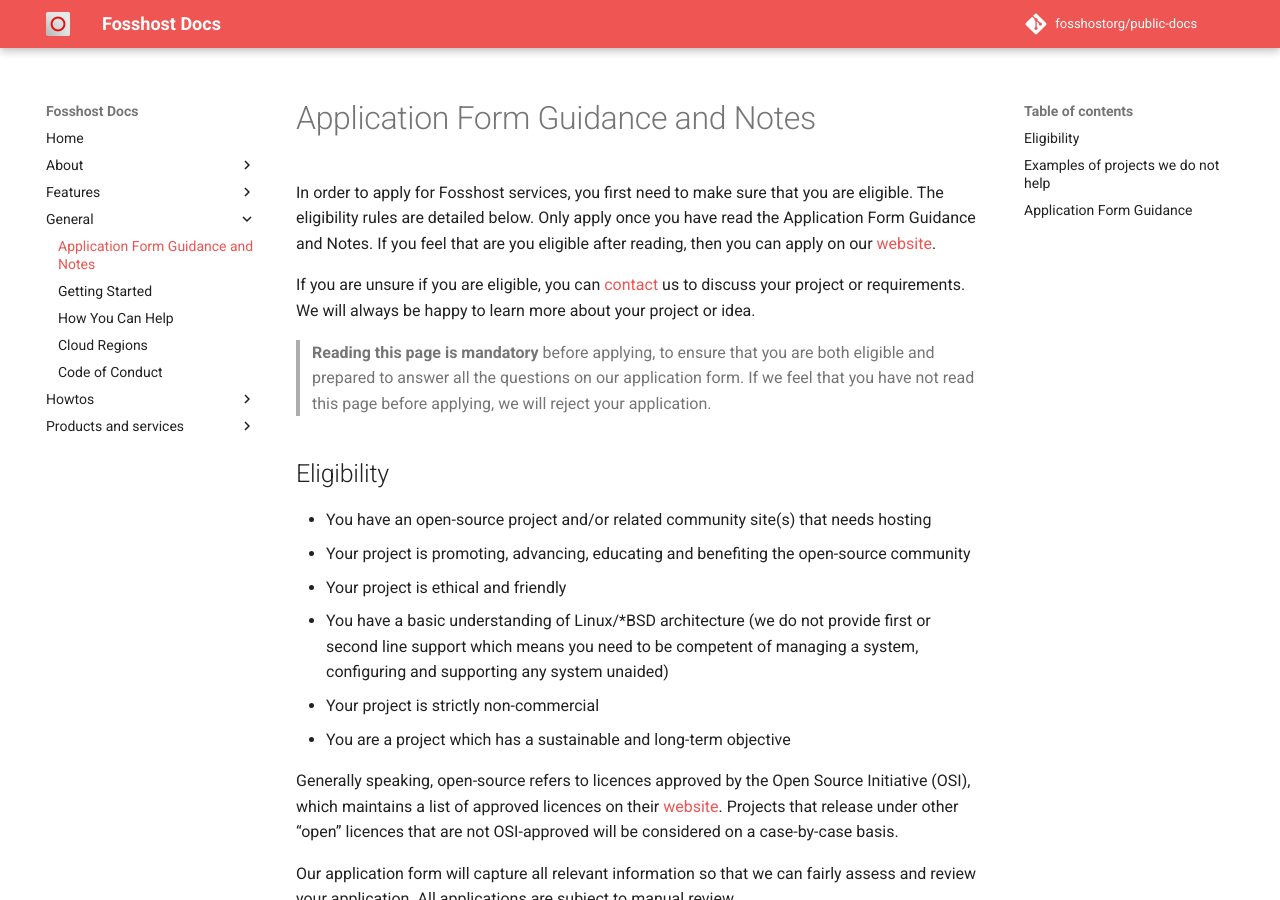
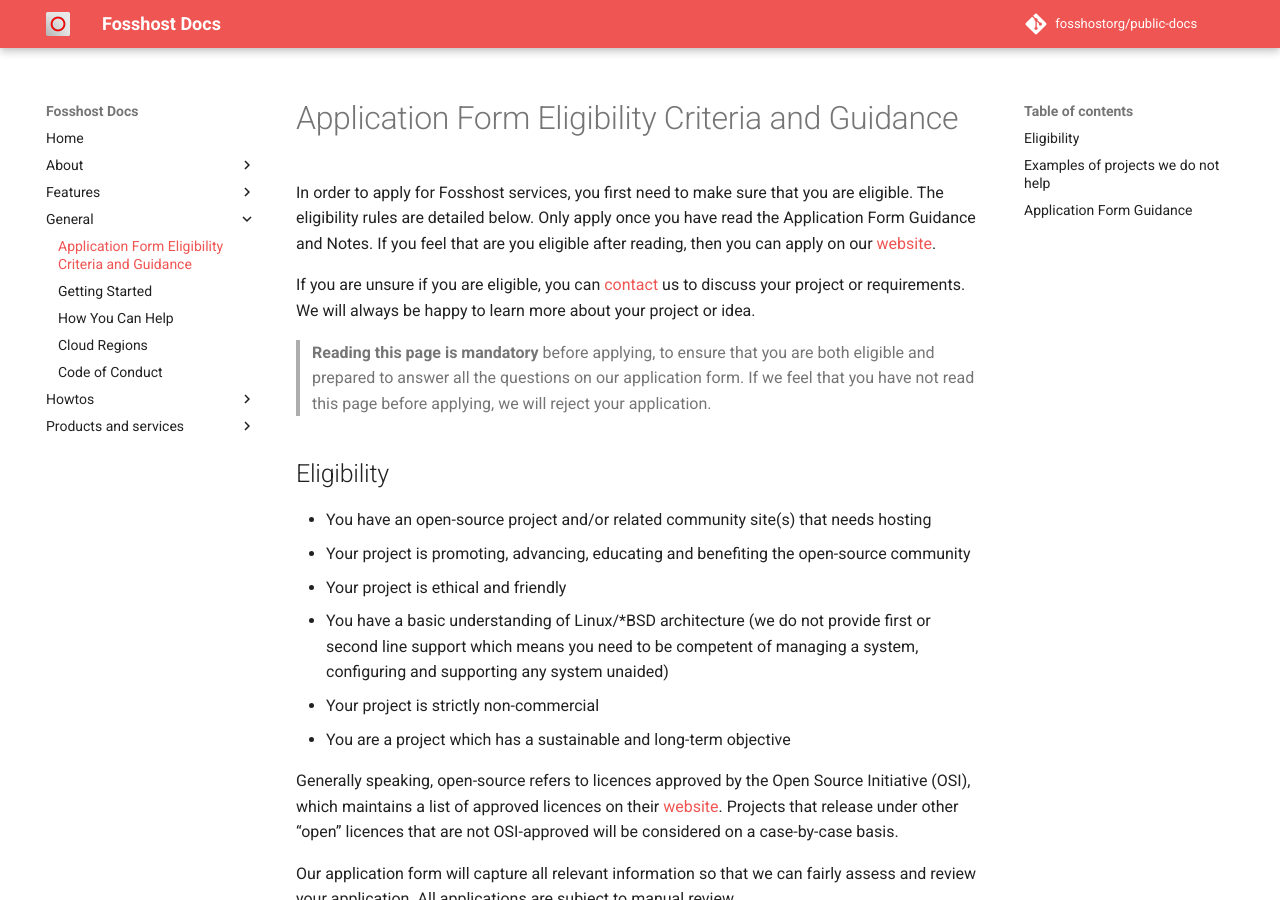
Before and after one commit to fosshostorg/public-docs, an MkDocs documentation site: the page built from docs/general/application.md, in a window 1280 px wide and 900 px high. Built offline with MkDocs 1.6.1 and Material for MkDocs 9.7.7, drawn with Linux system fonts in a browser that asks for light colours; comment, search, counter and statistics services are not loaded.

Commit message:
Update application.md

```diff
--- a/docs/general/application.md
+++ b/docs/general/application.md
@@ -1,4 +1,4 @@
-# Application Form Guidance and Notes
+# Application Form Eligibility Criteria and Guidance
 In order to apply for Fosshost services, you first need to make sure that you are eligible. The eligibility rules are detailed below. Only apply once you have read the Application Form Guidance and Notes.  If you feel that are you eligible after reading, then you can apply on our [website](https://fosshost.org).
 
 If you are unsure if you are eligible, you can [contact](https://fosshost.org/contact) us to discuss your project or requirements. We will always be happy to learn more about your project or idea.
```
